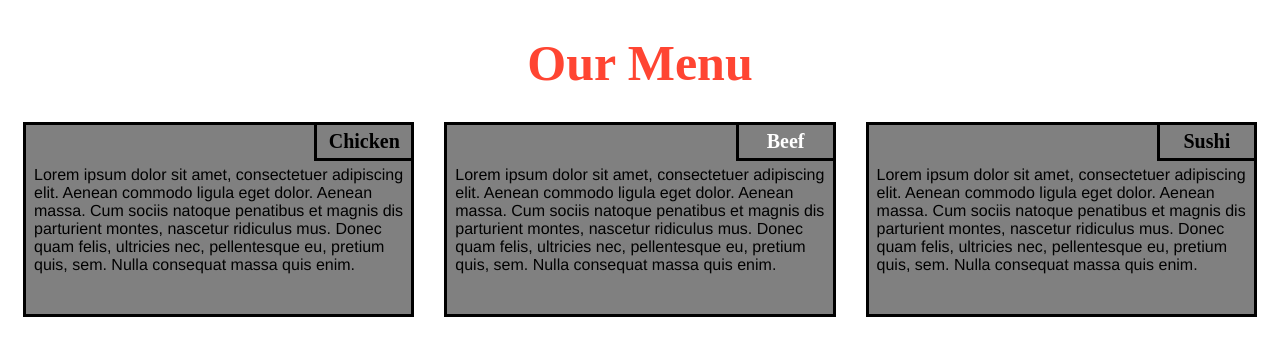
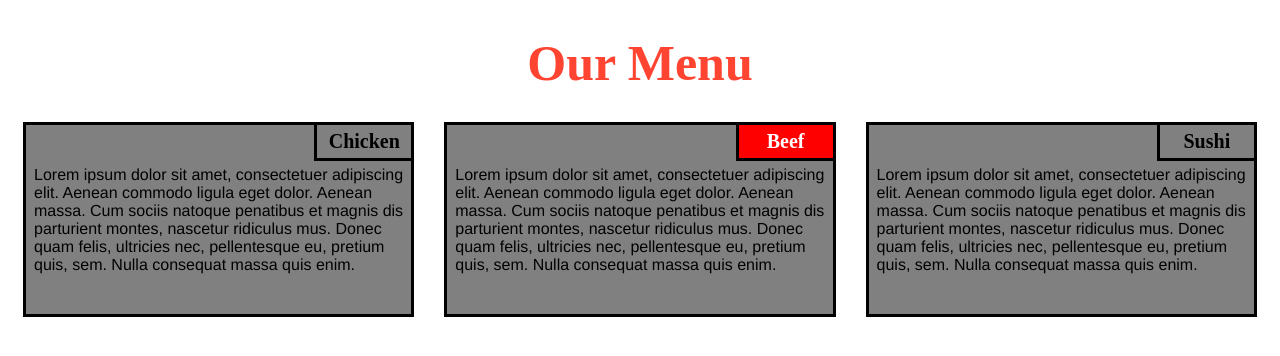
Before and after one commit to AbigailFranco/coursera-assignments, a plain HTML site: page Module 2 solution/index.html in a window 1280 px wide. Drawn offline with Linux system fonts and the light colour scheme.

Commit message:
Update style.css

```diff
--- a/Module 2 solution/css/style.css
+++ b/Module 2 solution/css/style.css
@@ -58,7 +58,7 @@
         text-align: center;
         font-size: 125%;
         font-weight: bold;
-        background-color: rgb 0,0,0;
+        background-color: #FF0000;
 
     }
 
```
